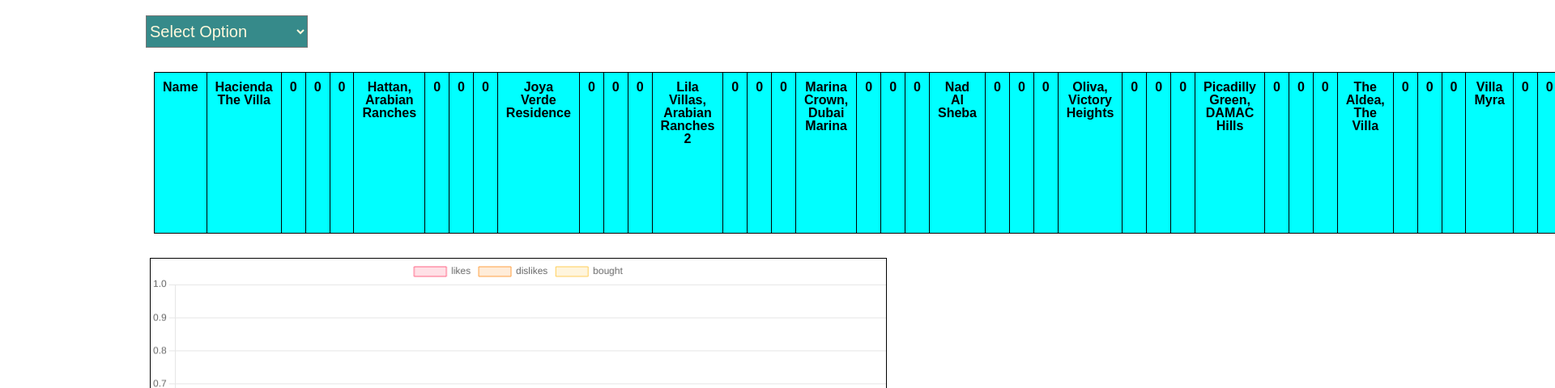
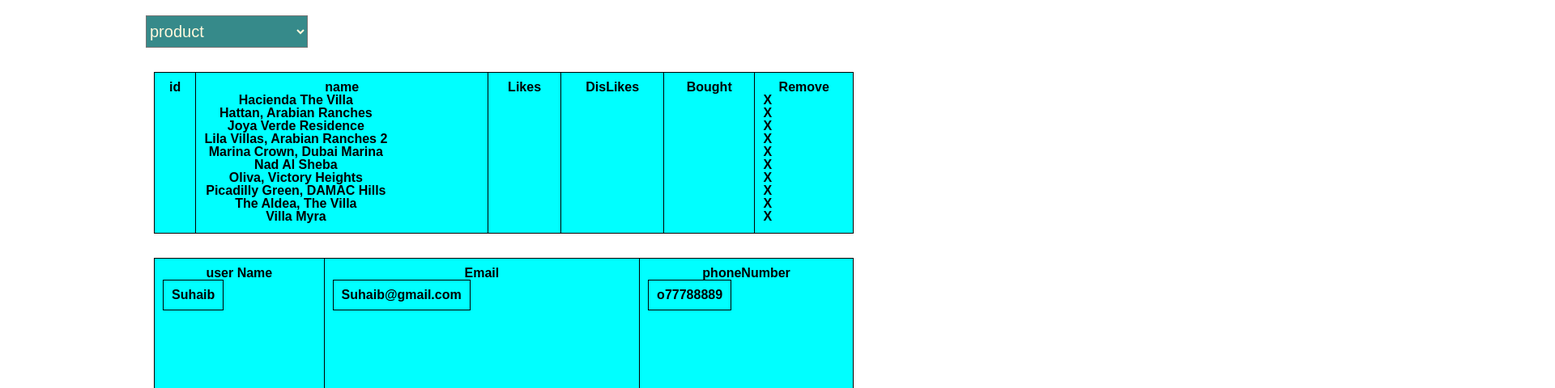
Before and after one commit to Real-Estate-Company/Real-Estate-Project, a plain HTML site: page control.html in a window 1280 px wide. Shown: the part 136-616 px from the top of the page at 81% size, 1920 px wide, since content can reach past the window. Drawn offline with nearby package versions, Linux system fonts and the light colour scheme.

Commit message:
userTable

```diff
--- a/control.html
+++ b/control.html
@@ -37,16 +37,15 @@
 
     <Main>
         <div id="selection-bar">
-            <select>
-                <option value="0"> Select Option</option>
-                <option value="1">product</option>
-                <option value="2">User</option>
+            <select id='selectionBar'>
+                <option value="0">product</option>
+                <option value="1">User</option>
             </select>
         </div>
 
 
         <div id='controlTable'>
-            <!-- <table id='Control-table'> -->
+            <table id='table'>
                 <!-- <tr>
                     <th>user1</th>
                     <th>user2</th>
@@ -62,7 +61,11 @@
                     <td>44</td>
                     <td>44</td>
                 </tr> -->
-            <!-- </table> -->
+            </table>
+
+            <table id="userTable">
+
+            </table>
 
         </div>
         <div>
@@ -78,7 +81,7 @@
       </div> -->
     <script src="https://cdn.jsdelivr.net/npm/chart.js"></script>
     <SCript src="js/app.js"></SCript>
-    <script src="js/chart2.js"></script>
+    <script src="js/chart1.js"></script>
 
 </body>
 
--- a/js/chart1.js
+++ b/js/chart1.js
@@ -1,32 +1,105 @@
-let parent = document.getElementById('Control-table');
-let table = document.createElement('table');
-parent.appendChild(table);
+'use strict';
+let idArr = [];
+let likeArr = [];
+let dislikeArr = [];
+let boughtArr = [];
+let namesArr = [];
 
-console.log(table)
 
-function makeHeader() {
+function updateStorage() {
+  let stringArr = JSON.stringify(Product.all);
+  localStorage.setItem('product', stringArr);
+}
+
+updateStorage();
+
+
+
+let table = document.getElementById('table');
+// let table = document.createElement('table');
+// parent.appendChild(table);
+
+// console.log(table)
+
+
+
 let headerRow = document.createElement('tr');
 table.appendChild(headerRow);
 
-  let firstTd=document.createElement('td');
-  headerRow.appendChild(firstTd);
-  firstTd.textContent = 'name';
 
-  let secondTd=document.createElement('td');
-  headerRow.appendChild(secondTd);
-  secondTd.textContent = 'like';
+function makeHeader() {
+  let idTh = document.createElement('th');
+  headerRow.appendChild(idTh);
+  idTh.textContent = 'id';
 
-  let ThirdTd=document.createElement('td');
-  headerRow.appendChild(ThirdTd);
-  ThirdTd.textContent = 'dislikes';
+  let nameTh = document.createElement('th');
+  headerRow.appendChild(nameTh);
+  nameTh.textContent = 'name';
+
+  let likesTh = document.createElement('th');
+  headerRow.appendChild(likesTh);
+  likesTh.textContent = 'Likes';
+
+  let disLikesTh = document.createElement('th');
+  headerRow.appendChild(disLikesTh);
+  disLikesTh.textContent = 'DisLikes';
+
+  let boughtTh = document.createElement('th');
+  headerRow.appendChild(boughtTh);
+  boughtTh.textContent = 'Bought';
+
+  let deleteLink = document.createElement('th');
+  headerRow.appendChild(deleteLink);
+  deleteLink.textContent = 'Remove';
+
+  for (let i = 0; i < Product.all.length; i++) {
 
 
-  let ForthTD=document.createElement('td');
-  headerRow.appendChild(ForthTD);
-  ForthTD.textContent = 'bought';
+    let listIdTh = document.createElement('tr');
+    idTh.appendChild(listIdTh);
+    listIdTh.textContent = SelectedItem.id;
+
+    let listNameTh = document.createElement('tr');
+    nameTh.appendChild(listNameTh);
+    listNameTh.textContent = Product.all[i].name;
+    let listlikesTh = document.createElement('tr');
+    likesTh.appendChild(listlikesTh);
+    listlikesTh.textContent = Product.all[i].likes;
+
+    let listdislikesTh = document.createElement('tr');
+    disLikesTh.appendChild(listdislikesTh);
+    listdislikesTh.textContent = Product.all[i].dislikes;
+
+
+    let listboughtTh = document.createElement('tr');
+    boughtTh.appendChild(listboughtTh);
+    listboughtTh.textContent = Product.all[i].dislikes;
+
+    let listRemove = document.createElement('tr');
+    deleteLink.appendChild(listRemove);
+    listRemove.textContent = 'X';
+    // deleteLink.setAttribute('href', '#');
+    // deleteLink.setAttribute('dlt', 1);
+    // let deletebtn = document.createElement('button');
+    // deletebtn.textContent = 'X';
+    // deletebtn.id = i;
+    // tdDelete.appendChild(deletebtn);
+
+  }
 }
 
+// function removeItem(event) {
+//   if (event.target.id !== null) {
+//     Product.items.splice(event.target.id, 1);
+//     localStorage.clear();
+//     let cartARR = JSON.stringify(cart.items);
+//     localStorage.setItem('cart', cartARR);
+//     renderCart();
+//   }
+// }
+console.log(table);
 
+// removeItem();
 makeHeader();
 
 
@@ -35,12 +108,98 @@ makeHeader();
 
 
 
+function productsVotes() {
+  let data = localStorage.getItem('product');
+  let parsedArr = JSON.parse(data);
+  Product.all = [];
+  for (let i = 0; i < parsedArr.length; i++) {
+    let newProduct = new Product(parsedArr[i].like, parsedArr[i].dislike, parsedArr[i].bought);
+    newProduct.name = parsedArr[i].name;
+
+    newProduct.like = parsedArr[i].like;
+    newProduct.dislike = parsedArr[i].dislike;
+    newProduct.bought = parsedArr[i].bought;
+    namesArr.push(parsedArr[i].name);
+    likeArr.push(parsedArr[i].like);
+    dislikeArr.push(parsedArr[i].dislike);
+    boughtArr.push(parsedArr[i].bought);
+  }
+
+}
+
+
+// function addteStorage() {
+//   let stringArr = JSON.stringify(User.all);
+//   localStorage.setItem('User', stringArr);
+// }
+// addteStorage();
+
+
+// event when click Product
+// function User() {
+//   let data = localStorage.getItem('product');
+//   let parsedArr = JSON.parse(data);
+
+//   User.all = [];
+//   for (let i = 0; i < parsedArr.length; i++) {
+//     let newUser = new User(parsedArr[i].user_name, parsedArr[i].Email, parsedArr[i].PhoneNumber[i]);
+//     // newProduct.name = parsedArr[i].name;
+
+//     newUser .user_name = parsedArr[i].user_name;
+//     newUser .dislike = parsedArr[i].dislike;
+//     newProduct.bought = parsedArr[i].bought;
+//     namesArr.push(parsedArr[i].name);
+//   }
+// }
+
+let User=[];
+
+
+
+let usertButton = document.getElementById('selectionBar');
+usertButton.addEventListener('change', chooseUser);
+
+function chooseUser(event) {
+  // userTable
+  let tableUser = document.getElementById('userTable');
+  let header = document.createElement('tr');
+  tableUser.appendChild(header);
+
+  let userNameTh = document.createElement('th');
+  header.appendChild(userNameTh);
+  userNameTh.textContent = 'user Name';
+
+  let userNameInfo= document.createElement('td');
+  userNameTh.appendChild(userNameInfo);
+  userNameInfo.textContent = 'Suhaib';
+
+  let EmailTh = document.createElement('th');
+  header.appendChild(EmailTh);
+  EmailTh.textContent = 'Email';
+
+  let userEmailInfo= document.createElement('td');
+  EmailTh.appendChild(userEmailInfo);
+  userEmailInfo.textContent = 'Suhaib@gmail.com';
+
+  let phoneNumberlTh = document.createElement('th');
+  header.appendChild(phoneNumberlTh);
+  phoneNumberlTh.textContent = 'phoneNumber';
+
+  let phoneNumberInfo= document.createElement('td');
+  phoneNumberlTh.appendChild(phoneNumberInfo);
+  phoneNumberInfo.textContent = 'o77788889';
+
+
+console.log(tableUser);
+}
+
+chooseUser();
 function showChart() {
-    data = {
-      labels: "namesArr",
+  const data = {
+    labels: namesArr,
     datasets: [{
       label: 'likes',
-        data: [1,2,3,4],
+      data: likeArr,
       backgroundColor: [
         'rgba(255, 99, 132, 0.2)',
         'rgba(255, 159, 64, 0.2)',
@@ -63,7 +222,7 @@ makeHeader();
     },
     {
       label: 'dislikes',
-        data: [1,2,3,6,4],
+      data: dislikeArr,
       backgroundColor: [
         'rgba(255, 99, 132, 0.2)',
         'rgba(255, 159, 64, 0.2)',
@@ -87,7 +246,7 @@ makeHeader();
       ,
     {
       label: 'bought',
-        data: [1,2,3,3,5,6,7,7,4],
+      data: boughtArr,
       backgroundColor: [
         'rgba(255, 99, 132, 0.2)',
         'rgba(255, 159, 64, 0.2)',
@@ -108,10 +267,8 @@ makeHeader();
       ],
       borderWidth: 1
     }
-
     ]
   };
-
   const config = {
     type: 'bar',
     data: data,
@@ -123,13 +280,12 @@ makeHeader();
       }
     },
   };
-
-
   var myChart = new Chart(
     document.getElementById('myChart'),
     config
   );
+}
+showChart();
 
-  }
 
-  showChart() ;
+productsVotes();
```
Also changed, not shown: js/chart2.js (+6 -1 lines). Lines whose indentation alone changed are shown as unchanged.
